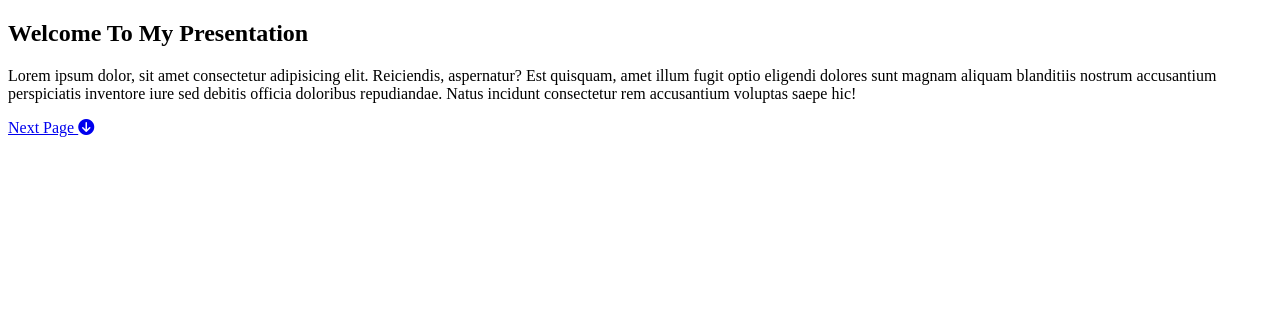
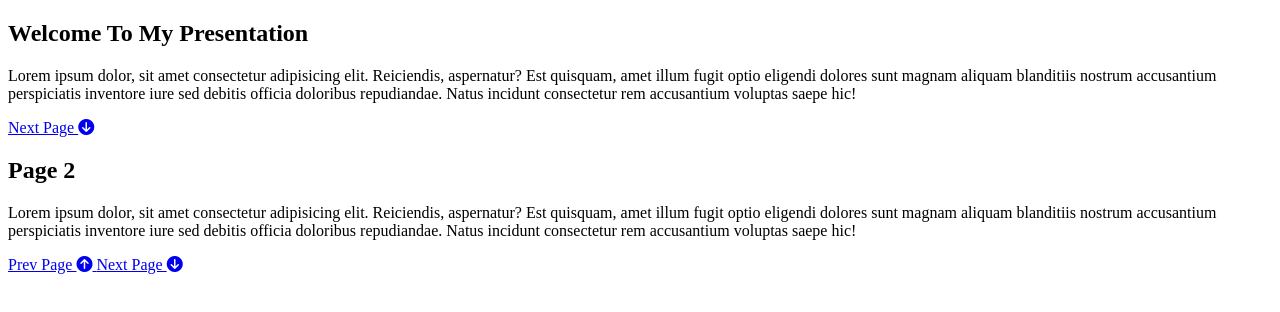
Before and after one commit to j-pcgoncalves/presentation_website, a plain HTML site: page index.html in a window 1280 px wide. Drawn offline with Linux system fonts and the light colour scheme.

Commit message:
create page 2 html

```diff
--- a/index.html
+++ b/index.html
@@ -20,5 +20,21 @@
             </a>
         </div>
     </section>
+
+    <!-- Page 2 -->
+    <section id="page-2" class="page">
+        <h1>Page 2</h1>
+        <p>Lorem ipsum dolor, sit amet consectetur adipisicing elit. Reiciendis, aspernatur? Est quisquam, amet illum fugit optio eligendi dolores sunt magnam aliquam blanditiis nostrum accusantium perspiciatis inventore iure sed debitis officia doloribus repudiandae. Natus incidunt consectetur rem accusantium voluptas saepe hic!</p>
+        <div>
+            <a href="#page-1" class="btn">
+                Prev Page
+                <i class="fas fa-arrow-circle-up"></i>
+            </a>
+            <a href="#page-3" class="btn">
+                Next Page
+                <i class="fas fa-arrow-circle-down"></i>
+            </a>
+        </div>
+    </section>
 </body>
 </html>
```
